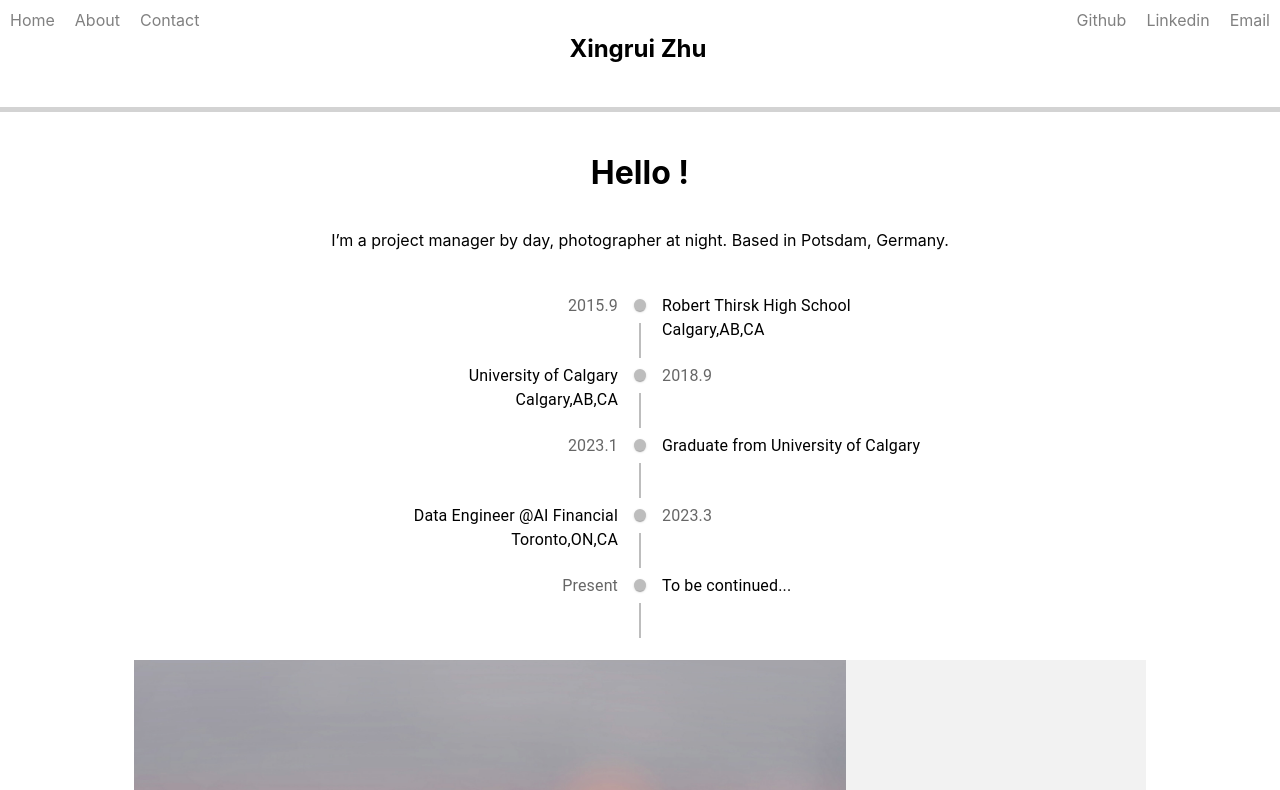
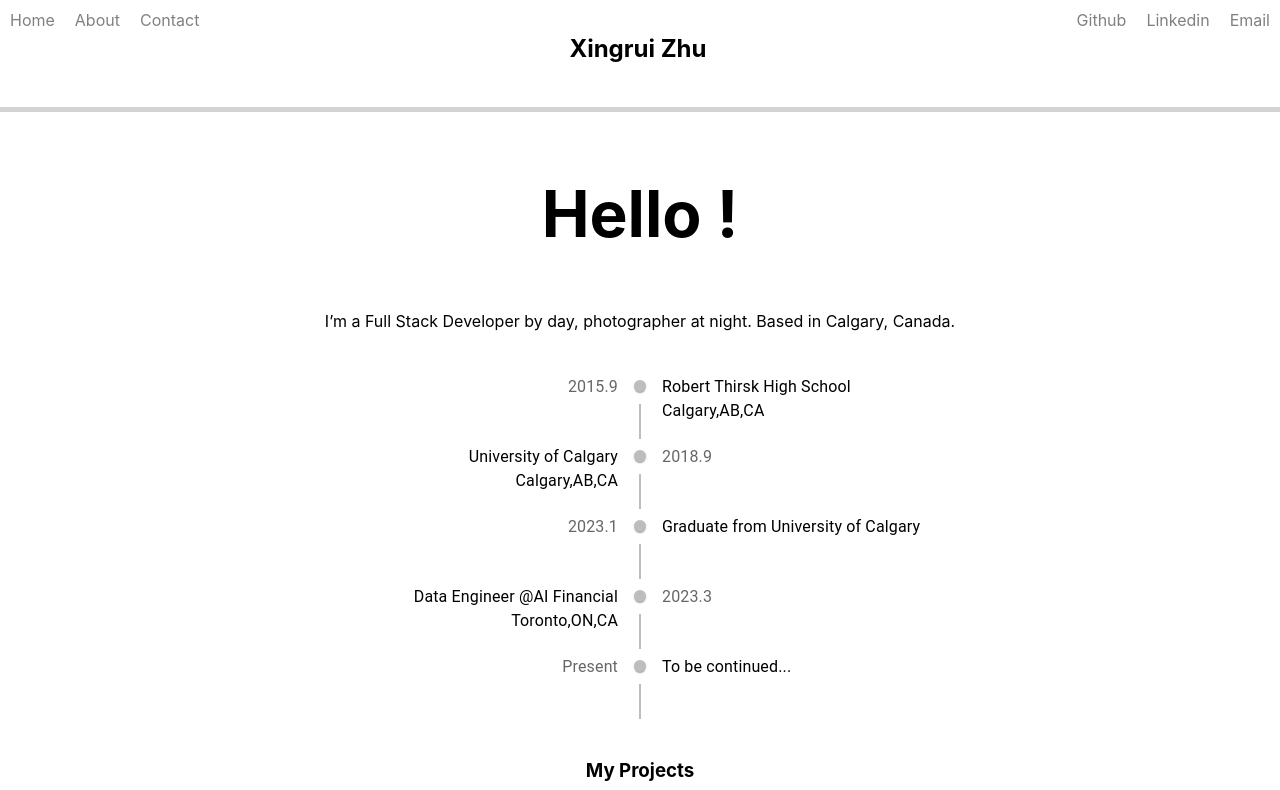
Before and after one commit to XingruiRicky/xingruirickyWebsite, a React (Create React App) app in the folder mywebsite/: page / in a window 1280 px wide. Shown: the top 790 px of the page. Built offline with nearby package versions, Linux system fonts and the light colour scheme; the HTML template or start-up script is replaced by a standard one.

Commit message:
Adding new section

```diff
--- a/mywebsite/src/App.css
+++ b/mywebsite/src/App.css
@@ -1,3 +1,9 @@
 h1 {
   text-align: center;
 }
+
+#myProjects{
+  display: flex;
+  justify-content: center;
+  align-items: center;
+}
--- a/mywebsite/src/App.js
+++ b/mywebsite/src/App.js
@@ -18,6 +18,11 @@ function App() {
         <div>
           <OppositeContentTimeline />
         </div>
+        <div id='myProjects'>
+          <h3>
+            My Projects
+          </h3>
+        </div>
         <div>
           <ClickableImage />
         </div>
--- a/mywebsite/src/ClickableImage.css
+++ b/mywebsite/src/ClickableImage.css
@@ -17,7 +17,7 @@
 }
 
 .hover-image {
-    transition: all 0.3s ease;
+    transition: all 0.2s ease;
     /* 平滑过渡效果 */
     height: 400px;
     width: auto;
@@ -51,7 +51,6 @@
 
 
 
-
 a, a:visited {
     color: initial;
     text-decoration: none;
--- a/mywebsite/src/Navbar.css
+++ b/mywebsite/src/Navbar.css
@@ -4,6 +4,7 @@ nav{
     margin-top: 10px;
     justify-content: space-between;
 }
+
 #topLeft{
     display: flex;
     flex-direction: row;
@@ -26,7 +27,6 @@ nav{
     font-weight: bold;
 }
 
-
 #topRight{
     display: flex;
     flex-direction: row;
@@ -44,7 +44,6 @@ nav{
     color: black;
 }
 
-
 hr {
     border: none; /* 移除默认边框 */
     height: 5px; /* 线条高度 */
--- a/mywebsite/src/Text.css
+++ b/mywebsite/src/Text.css
@@ -3,3 +3,7 @@
     align-items: center;
     flex-direction: column;
 }
+
+#title{
+    font-size: 64px;
+}
--- a/mywebsite/src/Text.js
+++ b/mywebsite/src/Text.js
@@ -8,7 +8,7 @@ const Text = () => {
           Hello !
         </h1>
         <p id='paragraph'>
-          I’m a project manager by day, photographer at night. Based in Potsdam, Germany.
+          I’m a Full Stack Developer by day, photographer at night. Based in Calgary, Canada.
         </p>
     </div>
 
```
